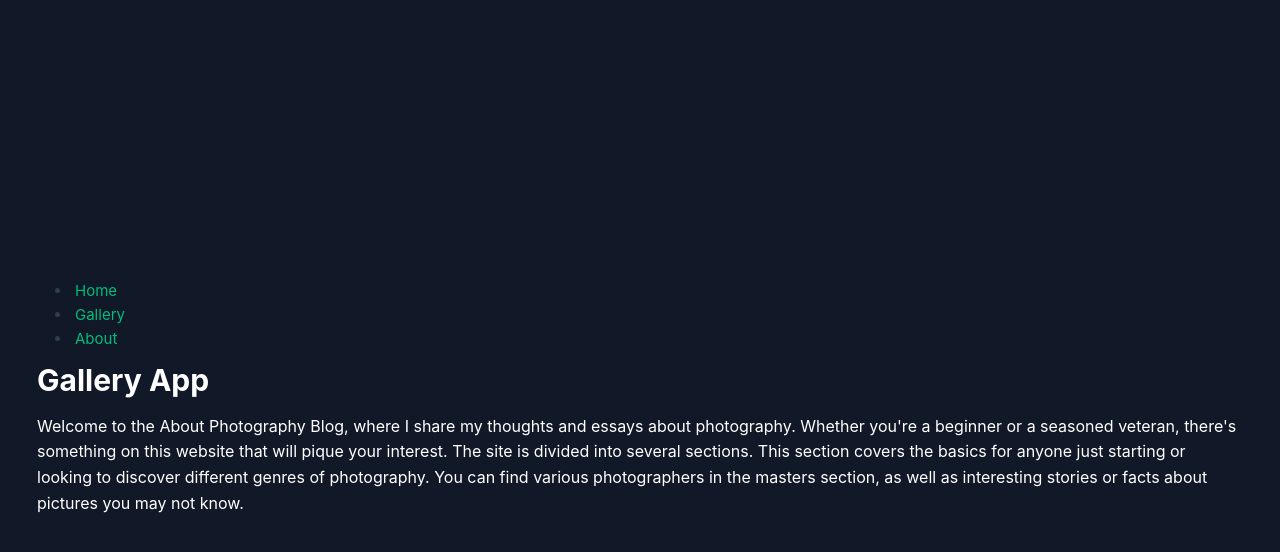
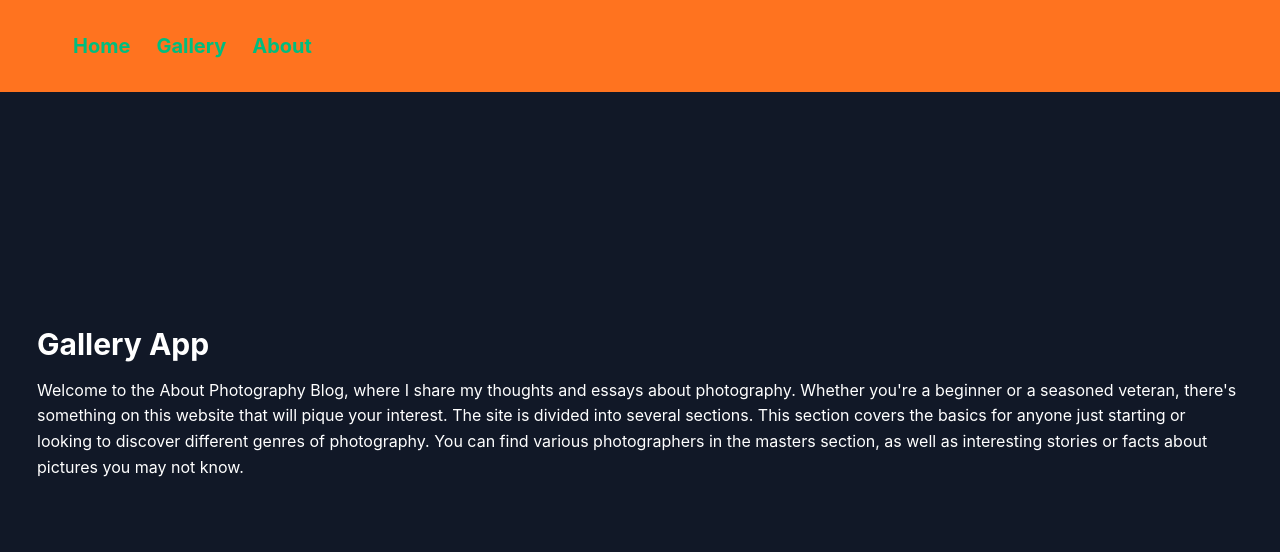
Before and after one commit to AkshayaShaji731/Gallery-App, a Vue app: page / in a window 1280 px wide. Shown: the top 552 px of the page. Built offline with nearby package versions, Linux system fonts and the light colour scheme.

Commit message:
style-class name corrected

```diff
--- a/src/components/navbar.vue
+++ b/src/components/navbar.vue
@@ -11,7 +11,7 @@
 <script></script>
 
 <style scoped>
-.gallary-nav{
+.gallery-nav{
     background-color: #ff731f;
     position:fixed;
     top:0;
@@ -19,7 +19,7 @@
     width:100%;
     padding:30px;
 }
-.gallary-nav ul{
+.gallery-nav ul{
     list-style-type:none;
     color:#fff;
     display:flex;
```
